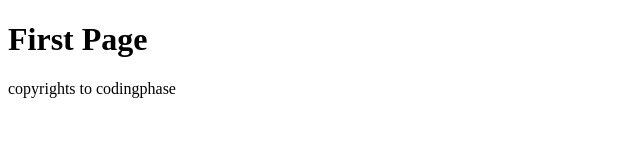
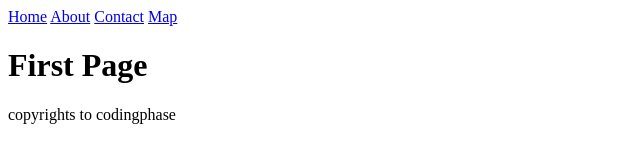
Before and after one commit to jflores1985/git-course, a plain HTML site: page index.html in a window 1280 px wide. Shown: the whole page, without its empty margins (0-640 px from the left). Drawn offline with Linux system fonts and the light colour scheme.

Commit message:
we changed background to blue and added a header navigation to the page

```diff
--- a/CSS/main.css
+++ b/CSS/main.css
@@ -1,3 +1,3 @@
 body{
-    background: red;
+    background: blue;
 }
--- a/index.html
+++ b/index.html
@@ -1,8 +1,13 @@
 <!DOCTYPE html>
 <html lang="en">
-<head>
-</head>
+<head></head>
 <body>
+    <header>
+        <a href="/home.html">Home</a>
+        <a href="/about.html">About</a>
+        <a href="/contact.html">Contact</a>
+        <a href="/map.html">Map</a>
+    </header>
     <h1>First Page</h1>
     <p>copyrights to codingphase</p>
 </body>
```
